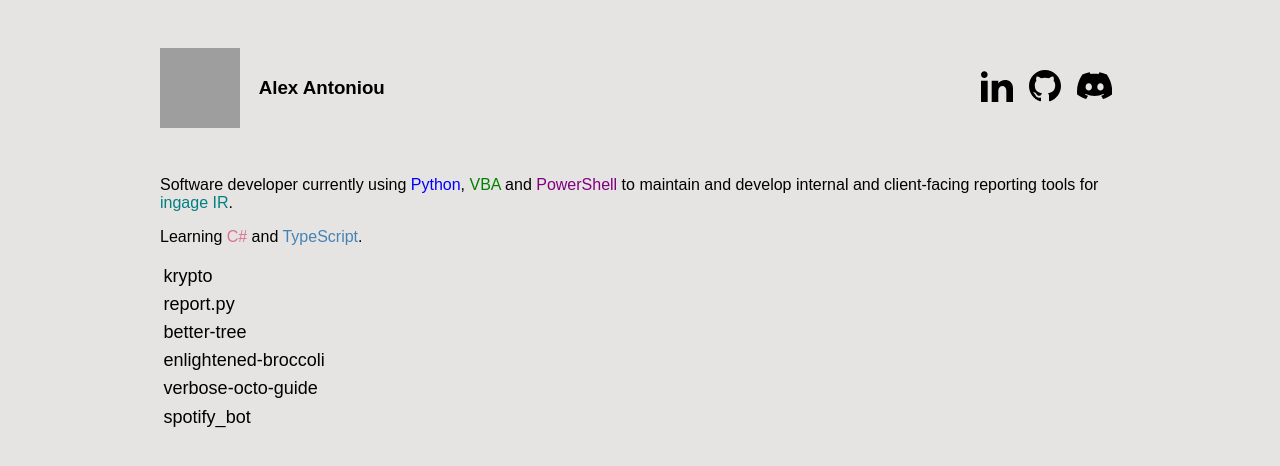
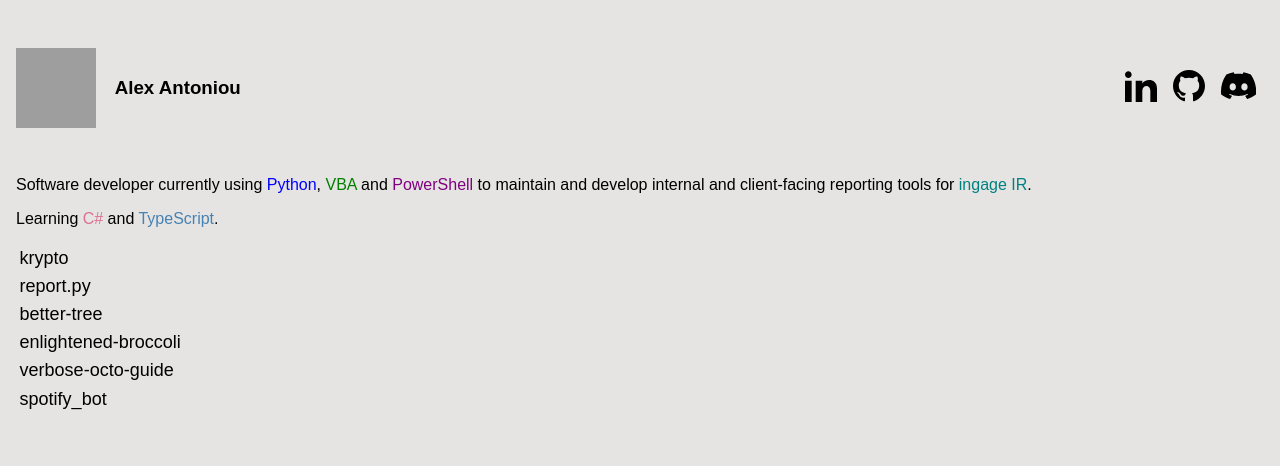
Before and after one commit to antoniouaa/hiremepls, a React (Create React App) app: page / in a window 1280 px wide. Shown: the top 466 px of the page. Built offline with nearby package versions, Linux system fonts and the light colour scheme; grey boxes are pictures that could not be loaded.

Commit message:
media query for phones

```diff
--- a/src/components/Header.tsx
+++ b/src/components/Header.tsx
@@ -6,11 +6,6 @@ import { ReactComponent as LinkedIn } from "../assets/linkedin.svg";
 import styled from "styled-components";
 
 const headings = ["Alex Antoniou"];
-const icons = [LinkedIn, GitHub, Discord];
-const links = [
-    "",
-    "#",
-];
 
 const Headshot = styled.img`
     width: 5em;
--- a/src/index.css
+++ b/src/index.css
@@ -23,3 +23,9 @@ a {
   color: black;
   text-decoration: none;
 }
+
+@media (min-width: 400px) {
+  .App {
+    margin: 1em;
+  }
+}
```
